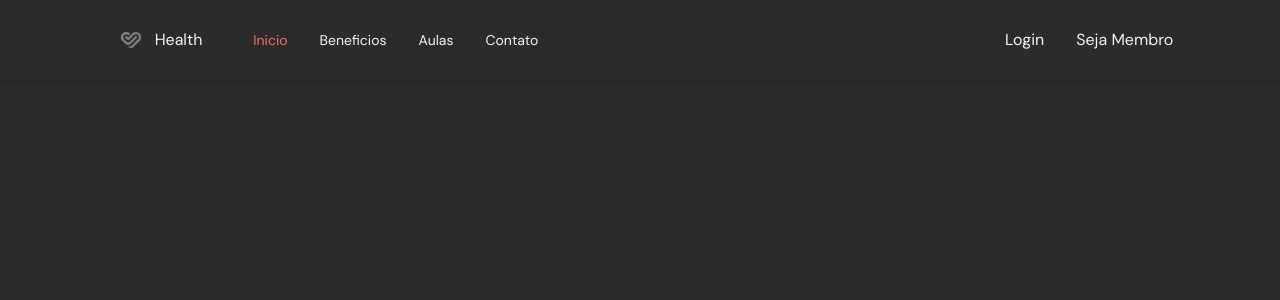
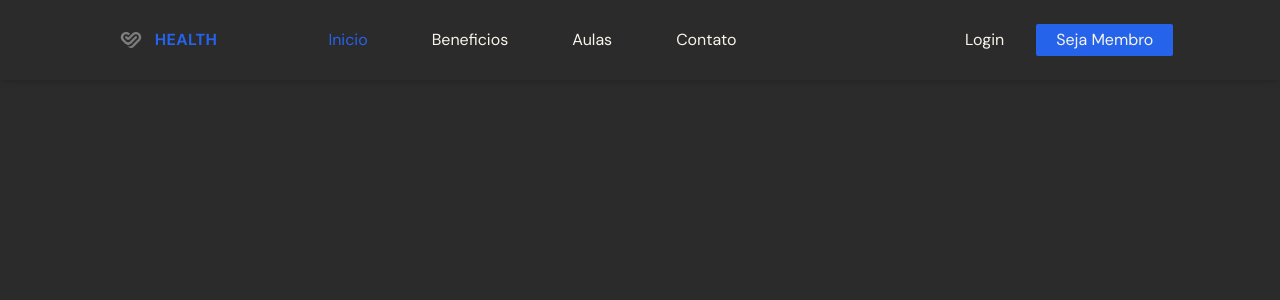
Before and after one commit to dev-marcioreis/health-typescript, a React (Vite) app: page / in a window 1280 px wide. Shown: the top 300 px of the page. Built offline with nearby package versions, Linux system fonts and the light colour scheme.

Commit message:
new component button

```diff
--- /dev/null
+++ b/src/hooks/mediaQuery.ts
@@ -0,0 +1,19 @@
+import { useState, useEffect } from "react";
+
+const useMediaQuery = (query: string) => {
+  const [matches, setMatches] = useState(false);
+
+  useEffect(() => {
+    const media = window.matchMedia(query);
+    if (media.matches !== matches) {
+      setMatches(media.matches);
+    }
+    const listener = () => setMatches(media.matches);
+    window.addEventListener("resize", listener);
+    return () => window.removeEventListener("resize", listener);
+  }, [matches, query]);
+
+  return matches;
+};
+
+export default useMediaQuery;
--- a/src/scenes/navbar/Link.tsx
+++ b/src/scenes/navbar/Link.tsx
@@ -11,7 +11,7 @@ function Link({ page, selectedPage, setSelectedPage, }: Props) {
     const lowerCasePage = page.toLowerCase().replace(/ /g, "") as SelectedPage;
 
   return (
-    <AnchorLink className={`${selectedPage === lowerCasePage ? "text-primary-500" : "" } transition duration-500 hover:text-primary-300`}
+    <AnchorLink className={`${selectedPage === lowerCasePage ? "text-blue-600" : "" } transition duration-500 hover:-translate-y-3 hover:scale-110 hover:text-blue-600`}
     href={`#${lowerCasePage}`} onClick={()  => setSelectedPage(lowerCasePage)} >
         {page}
     </AnchorLink>
--- a/src/scenes/navbar/index.tsx
+++ b/src/scenes/navbar/index.tsx
@@ -3,6 +3,9 @@ import { Bars3Icon as Open, XMarkIcon as Close } from '@heroicons/react/24/solid
 import Logo from '@/assets/logo.png'
 import Link from './Link'
 import { SelectedPage } from '@/shared/types'
+import useMediaQuery from '@/hooks/mediaQuery'
+import ActionButton from '@/shared/ActionButton'
+
 
 
 type Props = {
@@ -11,7 +14,9 @@ type Props = {
 };
 
 const Navbar = ( { selectedPage, setSelectedPage }: Props) => {
-    const flexBetween = 'flex items-center justify-between'
+    const flexBetween = 'flex items-center justify-between';
+    const [isMenuToggle, setIsMenuToggle] = useState<boolean>(false)
+    const isMediumScreens = useMediaQuery("(min-width: 1024px)");
 
   return (
     <nav>
@@ -20,10 +25,10 @@ const Navbar = ( { selectedPage, setSelectedPage }: Props) => {
                 <div className={`${flexBetween} w-full gap-16`}>
                     <div className={`${flexBetween}`}>
                         <img src={Logo} alt="Logo" className='w-12'/>
-                        <span>Health</span>
+                        <span className='uppercase font-bold tracking-wide text-blue-600'>Health</span>
                     </div>
-                    <div className={`${flexBetween} w-full`}>
-                        <div className={`${flexBetween} gap-8 text-sm`}>
+                    {isMediumScreens ? (<div className={`${flexBetween} w-full`}>
+                        <div className={`${flexBetween} ml-[7%] gap-16 text-md`}>
                             <Link page='Inicio' selectedPage={selectedPage} setSelectedPage={setSelectedPage} />
                             <Link page='Beneficios' selectedPage={selectedPage} setSelectedPage={setSelectedPage} />
                             <Link page='Aulas' selectedPage={selectedPage} setSelectedPage={setSelectedPage} />
@@ -31,12 +36,16 @@ const Navbar = ( { selectedPage, setSelectedPage }: Props) => {
                         </div>
                         <div className={`${flexBetween} gap-8`}>
                             <p>Login</p>
-                            <button>Seja Membro</button>
+                            <ActionButton setSelectedPage={setSelectedPage}>Seja Membro</ActionButton>
                         </div>
-                    </div>
+                    </div> ) :
+                    ( <button className='rounded-full bg-blue-600 p-2' onClick={() => setIsMenuToggle(!isMenuToggle)}>
+                        <Open className='h-6 w-5 text-white' />
+                    </button>)}
                 </div>
             </div>
         </div>
+
     </nav>
   )
 }
--- /dev/null
+++ b/src/shared/ActionButton.tsx
@@ -0,0 +1,20 @@
+import React from "react"
+import AnchorLink from "react-anchor-link-smooth-scroll"
+import { SelectedPage } from "./types";
+
+type Props = {
+    children: React.ReactNode;
+    setSelectedPage: (value: SelectedPage) => void;
+}
+
+function ActionButton({ children, setSelectedPage }: Props) {
+  return (
+    <AnchorLink className="rounded-sm px-5 py-1
+    transition ease-in-out bg-blue-600 hover:-translate-y-1 hover:scale-110 hover:bg-blue-500 duration-500"
+    onClick={() => setSelectedPage(SelectedPage.Contact)} href={`#${SelectedPage.Contact}`}>
+        {children}
+    </AnchorLink>
+  )
+}
+
+export default ActionButton
```
